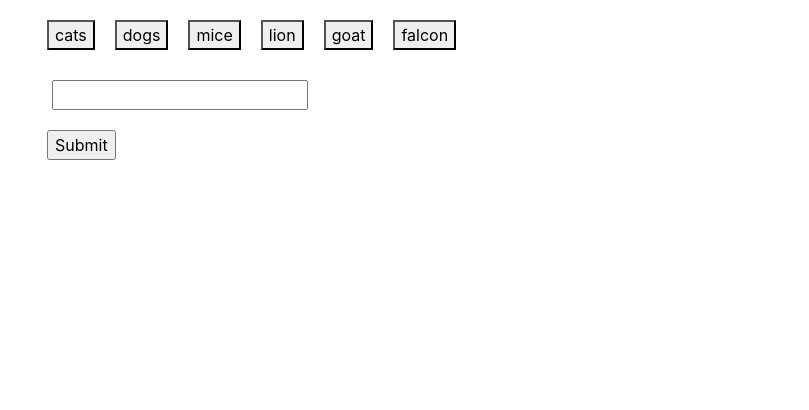
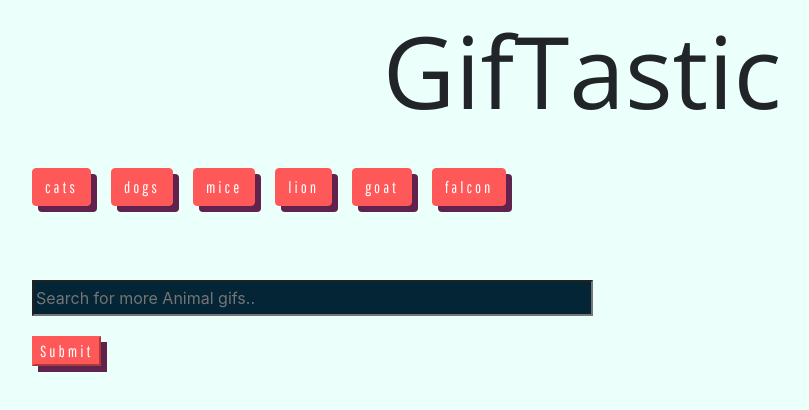
Before and after one commit to najdhil86/GifTastic, a plain HTML site: page index.html in a window 1280 px wide. Shown: the whole page, without its empty margins (58-867 px from the left). Drawn offline with nearby package versions, Linux system fonts and the light colour scheme; a web font is replaced by a local one.

Commit message:
Fixed the issue where an user clicking the gif would not play. CSS styling added

```diff
--- a/assets/css/style.css
+++ b/assets/css/style.css
@@ -1,4 +1,69 @@
+body {
+      background-color: #ebfffb;
+}
+
 button, div, form, input {
       margin: 10px;
 
 }
+
+#title {
+
+      font-family: 'Open Sans', sans-serif;
+      font-size: 100px;
+      color:
+      text-shadow: 2px 2px #032535;
+}
+
+.container {
+
+
+      width: 100%;
+      height: 100%;
+
+}
+
+input[type=text] {
+
+      background-color: #032535;
+      color: white;
+      width: 200%;
+      height: 30%;
+
+}
+
+input[type=text]:focus {
+      border: 3px solid #555;
+    }
+
+
+.btn-primary, #add-animal {
+      color: #fff;
+      background-color: #ff5858;
+      border-color: #ff5858;
+      box-shadow: 6px 6px 0px #61234e;
+      font-family: 'Pathway Gothic One', sans-serif;
+      letter-spacing: 3px;
+}
+
+input
+
+div.polaroid {
+      width: 284px;
+      padding: 10px 10px 20px 10px;
+      border: 1px solid #BFBFBF;
+      background-color: white;
+      box-shadow: 10px 10px 5px #aaaaaa;
+}
+
+
+/* All font options */
+
+/* font-family: 'Oswald', sans-serif;
+font-family: 'Raleway', sans-serif;
+font-family: 'Open Sans Condensed', sans-serif;
+font-family: 'News Cycle', sans-serif;
+font-family: 'Pathway Gothic One', sans-serif;
+font-family: 'Gothic A1', sans-serif;
+font-family: 'Open Sans', sans-serif;
+*/
--- a/assets/javascript/app.js
+++ b/assets/javascript/app.js
@@ -11,6 +11,8 @@ function createButtons() {
     b.addClass("animal");
     // Adding a data-attribute with a value of the movie at index i
     b.attr("data-name", animals[i]);
+
+    b.attr("class", "btn btn-primary");
 
     b.attr("id","animal-button")
     // Providing the button's text with a value of the movie at index i
@@ -92,13 +94,13 @@ $(document).on('click', '#animal-button', function(){
 
 // This function is control playing the gifs from giphy
 
-$("img").on("click", function() {
+$(document).on("click", "img", function () {
   //selecting data state
 
   var state = $(this).attr("data-state");
 
   if (state === "still") {
-    debugger;
+
     $(this).attr("src", $(this).attr("data-animate"));
     $(this).attr("data-state", "animate");
   } else {
--- a/index.html
+++ b/index.html
@@ -8,6 +8,8 @@
 
     <!-- Bootstrap CSS -->
     <link rel="stylesheet" href="https://stackpath.bootstrapcdn.com/bootstrap/4.3.1/css/bootstrap.min.css" integrity="sha384-ggOyR0iXCbMQv3Xipma34MD+dH/1fQ784/j6cY/iJTQUOhcWr7x9JvoRxT2MZw1T" crossorigin="anonymous">
+
+    <link href="https://fonts.googleapis.com/css?family=Gothic+A1|News+Cycle|Open+Sans|Open+Sans+Condensed:300|Oswald|Pathway+Gothic+One|Raleway&display=swap" rel="stylesheet">
 
     <link rel="stylesheet" href="assets/css/style.css">
 
@@ -20,20 +22,40 @@
     <div class="container">
 
 
+        <div class="row justify-content-md-center">
+
+            <h1 id="title">GifTastic</h1>
+
+        </div>
       <!-- Movies will get dumped here -->
-      <div id="buttons-view"></div>
+      <div class="row justify-content-md-left">
 
-      <form id="animal-giphy-form">
 
-        <label for="animal-input"></label>
-        <input type="text" id="animal-input"><br>
+          <div id="buttons-view" class=""></div>
 
-        <!-- Button triggers new movie to be added -->
-        <input id="add-animal" type="submit" value="Submit">
+      </div>
 
-      </form>
+      <div class="row justify-content-lg-right">
 
-      <div id="animal-giphys"></div>
+          <form id="animal-giphy-form">
+
+              <label for="animal-input"></label>
+              <input type="text" id="animal-input" placeholder="Search for more Animal gifs.."><br>
+
+              <!-- Button triggers new movie to be added -->
+              <input id="add-animal" type="submit" value="Submit">
+
+            </form>
+
+      </div>
+
+
+          <div class="polaroid">
+            <span id="animal-giphys"></span>
+          </div>
+
+      </div>
+
 
 
 
```
